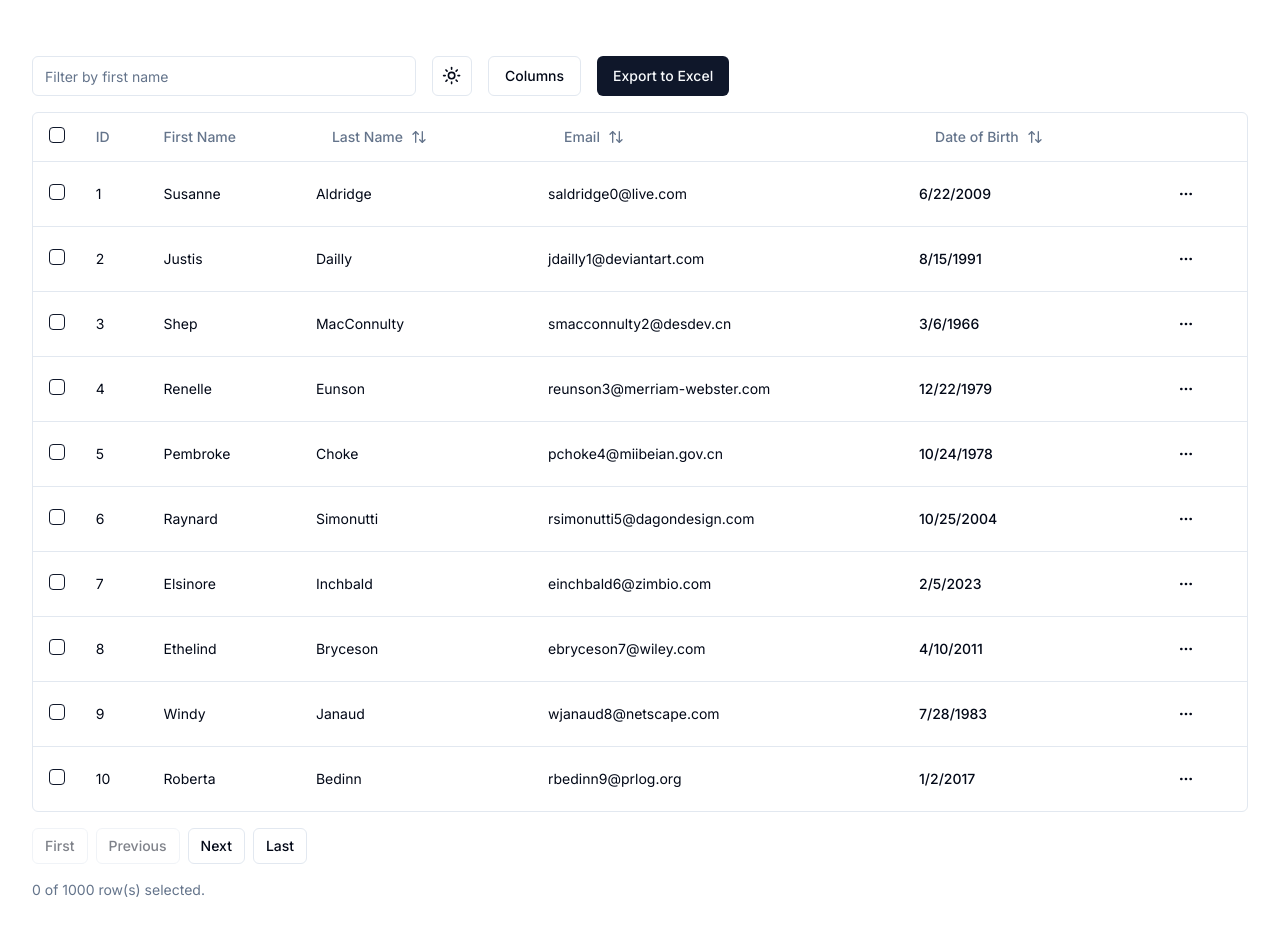
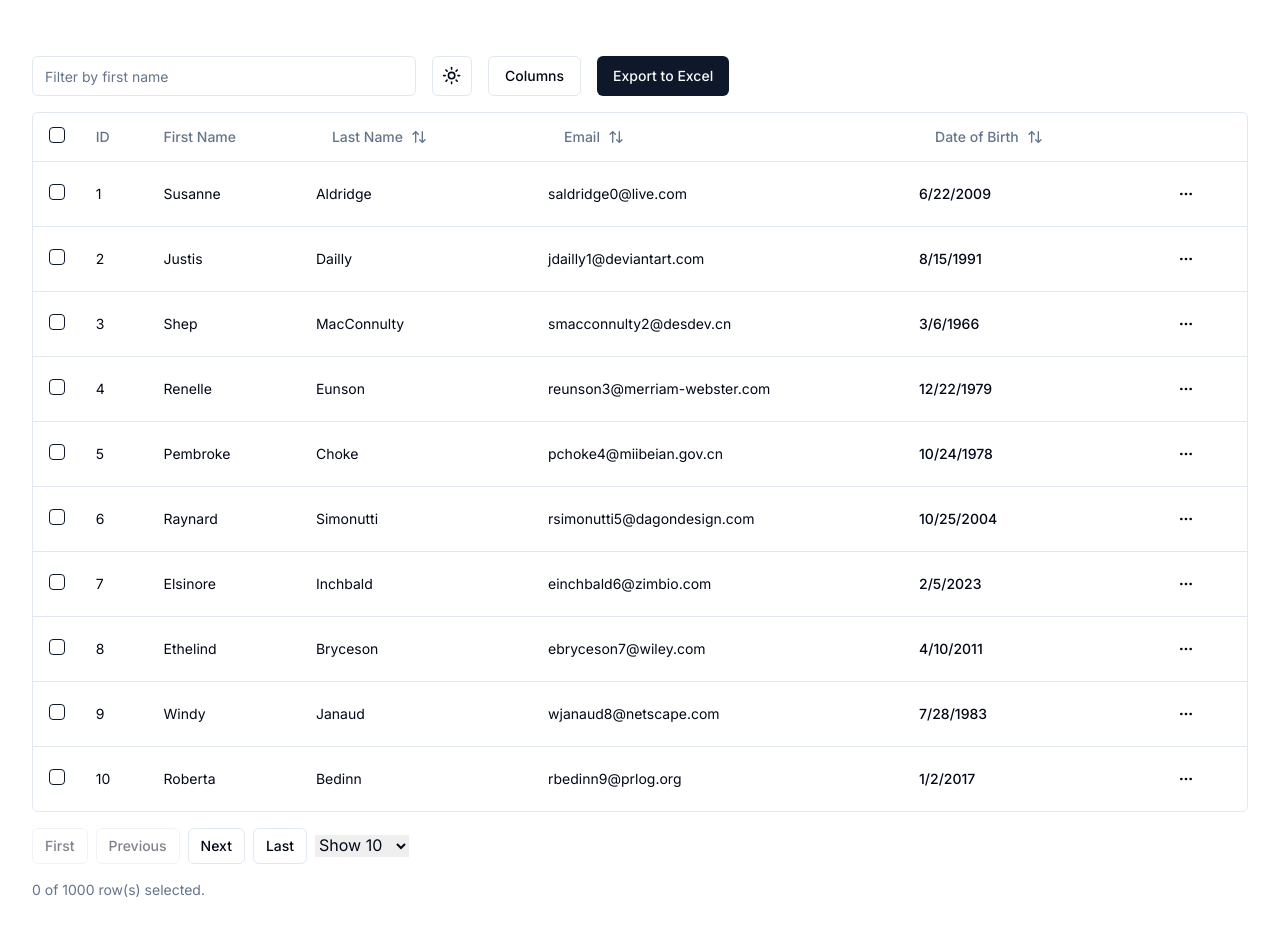
Before and after one commit to roseylikeme/shadcn-ui-table, a Next.js app: page /people in a window 1280 px wide. Shown: the top 936 px of the page. Built offline with nearby package versions, Linux system fonts and the light colour scheme.

Commit message:
add rows shown option

```diff
--- a/src/app/people/data-table.tsx
+++ b/src/app/people/data-table.tsx
@@ -9,6 +9,7 @@
     ColumnFiltersState,
     SortingState,
     VisibilityState,
+    PaginationState,
     flexRender,
     getCoreRowModel,
     getFilteredRowModel,
@@ -81,7 +82,7 @@
                     className='max-w-sm'
                 />
 
-                <ThemeToggle className='ml-4'/>
+                <ThemeToggle className='ml-4' />
 
                 {/*Column visibility dropdown btn*/}
                 <DropdownMenu>
@@ -193,6 +194,18 @@
                                 Last
                             </Button>
                         </div>
+                        <select
+                            value={table.getState().pagination.pageSize}
+                            onChange={e => {
+                                table.setPageSize(Number(e.target.value))
+                            }}
+                        >
+                            {[10, 20, 30, 40, 50, 100].map(pageSize => (
+                                <option key={pageSize} value={pageSize}>
+                                    Show {pageSize}
+                                </option>
+                            ))}
+                        </select>
                     </div>
                 </div>
             </div>
--- /dev/null
+++ b/src/components/ui/pagination.tsx
@@ -0,0 +1,117 @@
+import * as React from "react"
+import { ChevronLeft, ChevronRight, MoreHorizontal } from "lucide-react"
+
+import { cn } from "@/lib/utils"
+import { ButtonProps, buttonVariants } from "@/components/ui/button"
+
+const Pagination = ({ className, ...props }: React.ComponentProps<"nav">) => (
+  <nav
+    role="navigation"
+    aria-label="pagination"
+    className={cn("mx-auto flex w-full justify-center", className)}
+    {...props}
+  />
+)
+Pagination.displayName = "Pagination"
+
+const PaginationContent = React.forwardRef<
+  HTMLUListElement,
+  React.ComponentProps<"ul">
+>(({ className, ...props }, ref) => (
+  <ul
+    ref={ref}
+    className={cn("flex flex-row items-center gap-1", className)}
+    {...props}
+  />
+))
+PaginationContent.displayName = "PaginationContent"
+
+const PaginationItem = React.forwardRef<
+  HTMLLIElement,
+  React.ComponentProps<"li">
+>(({ className, ...props }, ref) => (
+  <li ref={ref} className={cn("", className)} {...props} />
+))
+PaginationItem.displayName = "PaginationItem"
+
+type PaginationLinkProps = {
+  isActive?: boolean
+} & Pick<ButtonProps, "size"> &
+  React.ComponentProps<"a">
+
+const PaginationLink = ({
+  className,
+  isActive,
+  size = "icon",
+  ...props
+}: PaginationLinkProps) => (
+  <a
+    aria-current={isActive ? "page" : undefined}
+    className={cn(
+      buttonVariants({
+        variant: isActive ? "outline" : "ghost",
+        size,
+      }),
+      className
+    )}
+    {...props}
+  />
+)
+PaginationLink.displayName = "PaginationLink"
+
+const PaginationPrevious = ({
+  className,
+  ...props
+}: React.ComponentProps<typeof PaginationLink>) => (
+  <PaginationLink
+    aria-label="Go to previous page"
+    size="default"
+    className={cn("gap-1 pl-2.5", className)}
+    {...props}
+  >
+    <ChevronLeft className="h-4 w-4" />
+    <span>Previous</span>
+  </PaginationLink>
+)
+PaginationPrevious.displayName = "PaginationPrevious"
+
+const PaginationNext = ({
+  className,
+  ...props
+}: React.ComponentProps<typeof PaginationLink>) => (
+  <PaginationLink
+    aria-label="Go to next page"
+    size="default"
+    className={cn("gap-1 pr-2.5", className)}
+    {...props}
+  >
+    <span>Next</span>
+    <ChevronRight className="h-4 w-4" />
+  </PaginationLink>
+)
+PaginationNext.displayName = "PaginationNext"
+
+const PaginationEllipsis = ({
+  className,
+  ...props
+}: React.ComponentProps<"span">) => (
+  <span
+    aria-hidden
+    className={cn("flex h-9 w-9 items-center justify-center", className)}
+    {...props}
+  >
+    <MoreHorizontal className="h-4 w-4" />
+    <span className="sr-only">More pages</span>
+  </span>
+)
+PaginationEllipsis.displayName = "PaginationEllipsis"
+
+export {
+  Pagination,
+  PaginationContent,
+  PaginationEllipsis,
+  PaginationItem,
+  PaginationLink,
+  PaginationNext,
+  PaginationPrevious,
+}
```
Lines whose indentation alone changed are shown as unchanged.
